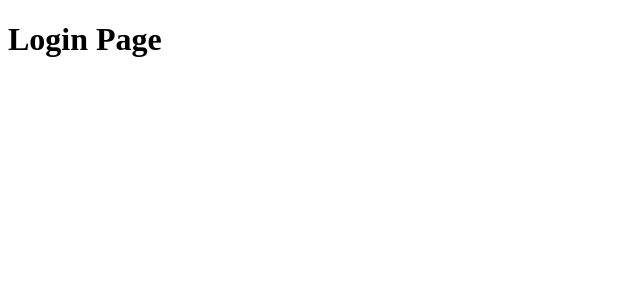
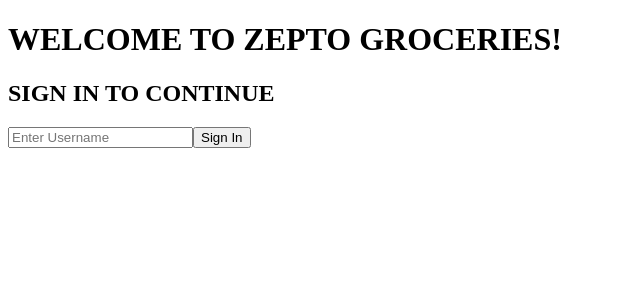
Before and after one commit to mrog9/zeptoERPsystem, a React app in the folder frontend/app/: page / in a window 1280 px wide. Shown: the top 300 px of the page, without its empty margins (0-640 px from the left). Built offline with nearby package versions, Linux system fonts and the light colour scheme; the HTML template or start-up script is replaced by a standard one.

Commit message:
adding login form to login page

```diff
--- /dev/null
+++ b/frontend/app/src/components/LoginForm.jsx
@@ -0,0 +1,19 @@
+export function LoginForm({}){
+
+    return (
+
+        <div class="form">
+
+            <form id="loginForm">
+
+                <input id="usernameId" autoComplete="off" type="text" placeholder="Enter Username"></input>
+                <button id="signinId" type="button">Sign In</button>
+
+            </form>
+
+
+        </div>
+
+    );
+
+}
--- a/frontend/app/src/pages/LoginPage.jsx
+++ b/frontend/app/src/pages/LoginPage.jsx
@@ -1,8 +1,18 @@
+import { LoginForm } from "../components/LoginForm.jsx"
+
 export function LoginPage(){
 
   return (
 
-    <h1>Login Page</h1>
+    <div id="LoginPage">
+
+      <h1>WELCOME TO ZEPTO GROCERIES!</h1>
+
+      <h2> SIGN IN TO CONTINUE</h2>
+
+      <LoginForm />
+
+    </div>
 
   );
 }
```
Also changed, not shown: 1 other file (tests, documents, lock files or other folders).
